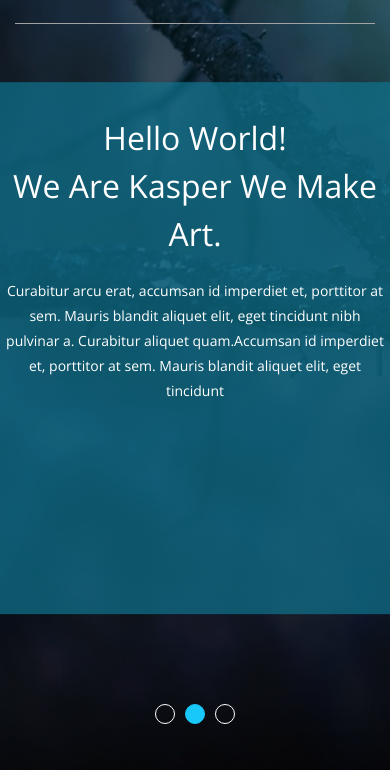
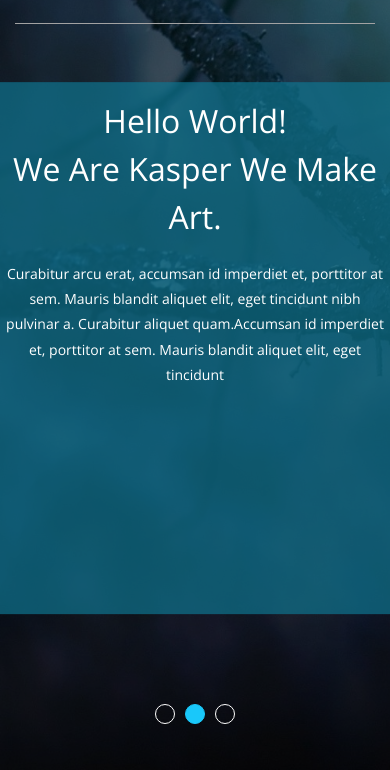
Before and after one commit to O-latif/Second-HTML-CSS-template, a plain HTML site: page index.html in a window 390 px wide. Shown: the part 74-844 px from the top of the page. Drawn offline with nearby package versions, Linux system fonts and the light colour scheme.

Commit message:
Update main.css

```diff
--- a/css/main.css
+++ b/css/main.css
@@ -224,6 +224,9 @@ body {
 	}
 	.landing .text .content p {
 		line-height: 1.8;
+	}
+	.landing .text .content h2 {
+	    margin: 10px 0 20px 0;
 	}
 }
 .landing .overlay {
```
